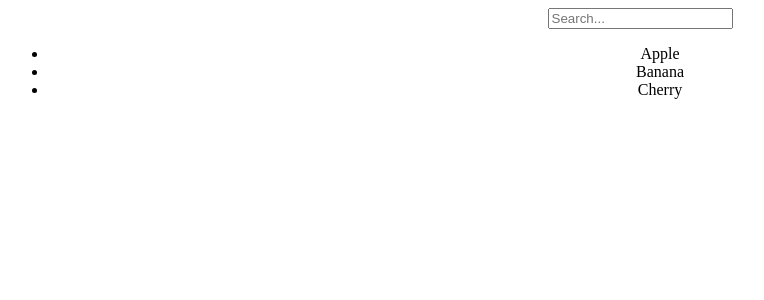
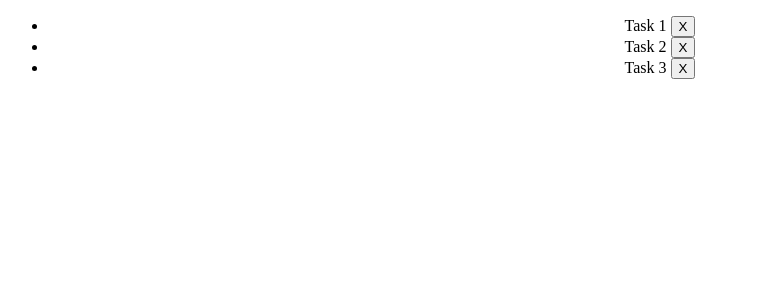
Before and after one commit to erema-amore/30github, a React (Create React App) app: page / in a window 1280 px wide. Shown: the top 300 px of the page, without its empty margins (0-764 px from the left). Built offline with nearby package versions, Linux system fonts and the light colour scheme.

Commit message:
create TaskList components

```diff
--- a/src/App.js
+++ b/src/App.js
@@ -1,6 +1,7 @@
 
 import './App.css';
-import SearchList from './components/SearchList';
+import TaskList from './TaskList';
+
 
 
 
@@ -13,7 +14,7 @@ import SearchList from './components/SearchList';
 function App() {
   return (
     <div className="App">
-      <SearchList/>
+      <TaskList/>
     </div>
   );
 }
--- /dev/null
+++ b/src/TaskList.jsx
@@ -0,0 +1,23 @@
+import { useState } from "react";
+
+
+function TaskList() {
+  const [tasks, setTasks] = useState(["Task 1", "Task 2", "Task 3"]);
+
+  const removeTask = (index) => {
+      setTasks(tasks.filter((_, i) => i !== index));
+  };
+
+  return (
+      <ul>
+          {tasks.map((task, index) => (
+              <li key={index}>
+                  {task}{" "}
+                  <button onClick={() => removeTask(index)}>X</button>
+              </li>
+          ))}
+      </ul>
+  );
+}
+
+export default TaskList
```
